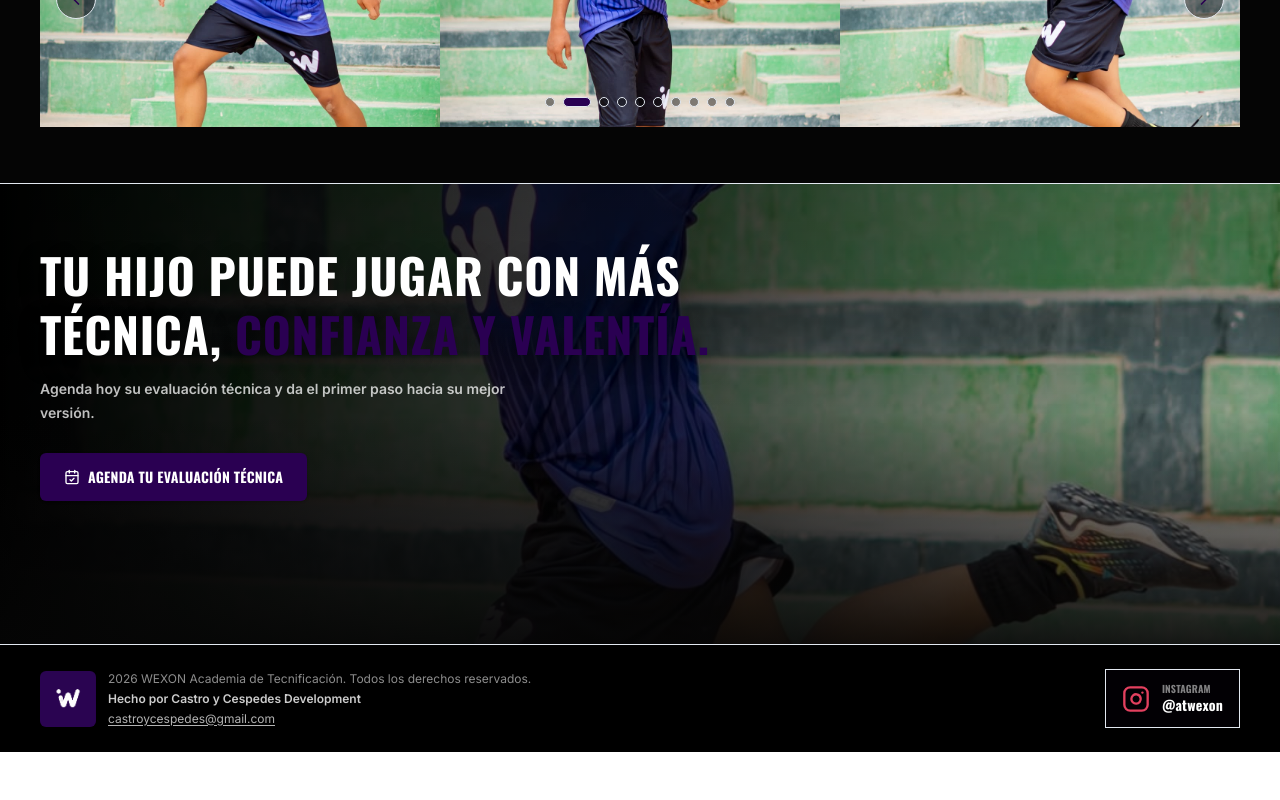
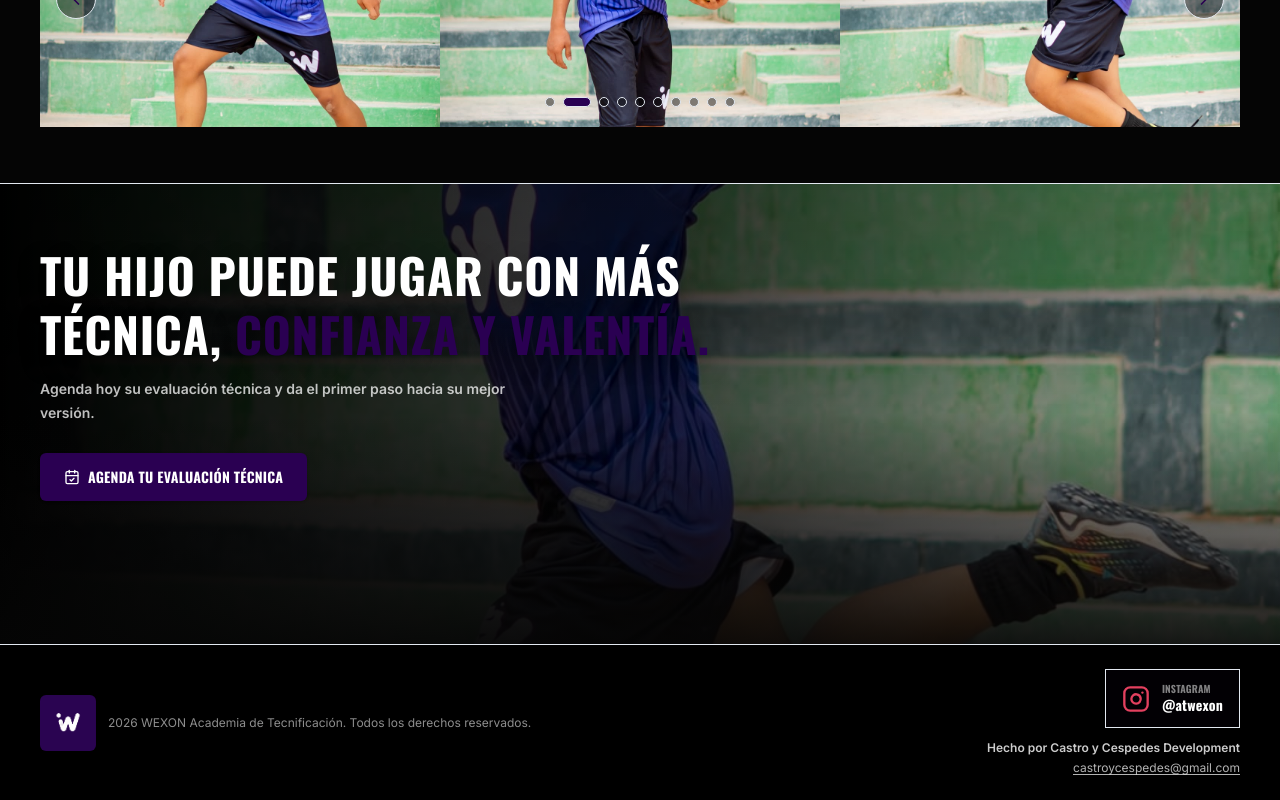
Before and after one commit to castroycespedes/PAGINA-WEB-WESON-FC, a Next.js app in the folder frontend/: page / in a window 1280 px wide. Shown: the part 3152-3952 px from the top of the page. Before the commit the page ends 3904 px from the top, so only its background shows below. Built offline with nearby package versions, Linux system fonts and the light colour scheme.

Commit message:
Place developer credits below Instagram

```diff
--- a/frontend/src/app/page.tsx
+++ b/frontend/src/app/page.tsx
@@ -318,15 +318,17 @@ export default function LandingPage() {
               height={52}
               className="h-14 w-14 rounded-md object-cover"
             />
-            <div className="flex flex-col gap-1">
-              <p>2026 WEXON Academia de Tecnificación. Todos los derechos reservados.</p>
+            <p>2026 WEXON Academia de Tecnificación. Todos los derechos reservados.</p>
+          </div>
+          <div className="flex flex-col gap-3 lg:items-end">
+            <SocialEntryLinks />
+            <div className="flex flex-col gap-1 lg:text-right">
               <p className="font-semibold text-white/80">Hecho por Castro y Cespedes Development</p>
               <a className="text-white/70 underline underline-offset-2 hover:text-white" href="mailto:castroycespedes@gmail.com">
                 castroycespedes@gmail.com
               </a>
             </div>
           </div>
-          <SocialEntryLinks />
         </div>
       </footer>
       <a
```
